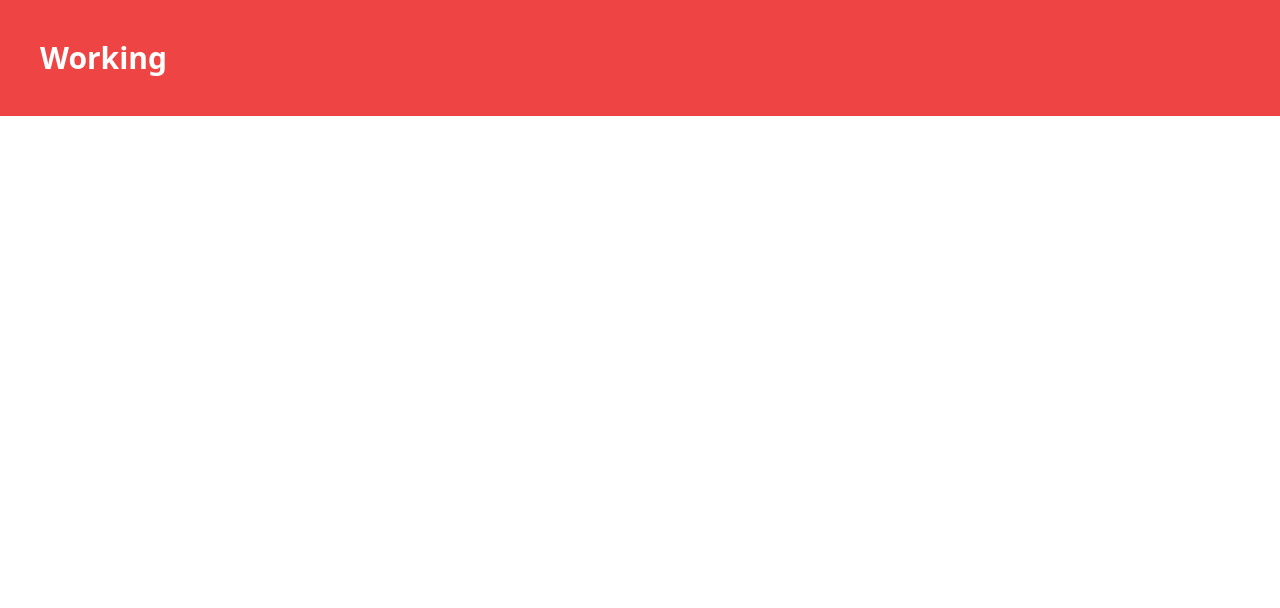
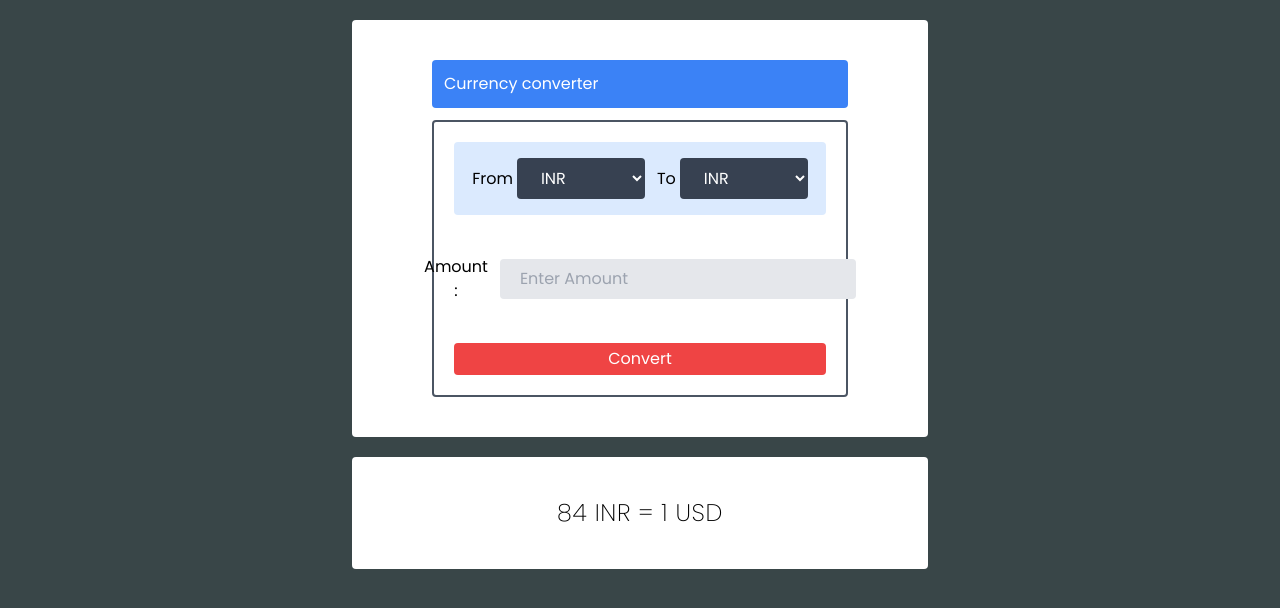
Before and after one commit to madhavaraj1111/currency-converter, a website built with Vite: page index.html in a window 1280 px wide. Built offline with nearby package versions, Linux system fonts and the light colour scheme.

Commit message:
docs: Developed the user interface

```diff
--- a/assets/css/index.css
+++ b/assets/css/index.css
@@ -1,3 +1,6 @@
+/* poppins */
+@import url('https://fonts.googleapis.com/css2?family=Poppins:ital,wght@0,100;0,200;0,300;0,400;0,500;0,600;0,700;0,800;0,900;1,100;1,200;1,300;1,400;1,500;1,600;1,700;1,800;1,900&display=swap');
+
 @tailwind base;
 @tailwind components;
 @tailwind utilities;
--- a/index.html
+++ b/index.html
@@ -3,15 +3,69 @@
   <head>
     <meta charset="UTF-8" />
     <meta name="viewport" content="width=device-width, initial-scale=1.0" />
-    <title>Currency convertor</title>
+    <title>Currency converter</title>
 
     <!-- TailwindCSS -->
     <link rel="stylesheet" href="./assets/css/index.css" />
   </head>
-  <body>
+  <body class="bg-outerspace font-poppins">
     <!-- Write your HTML here -->
-    <div id="app" class="text-3xl font-bold bg-red-500 text-white p-10">
-      Working
+
+    <div
+      class="bg-white p-2 sm:px-20 sm:py-10 m-20 my-5 rounded max-w-xl mx-auto"
+    >
+      <h2 class="bg-blue-500 text-white p-3 rounded mb-3">
+        Currency converter
+      </h2>
+
+      <form class="border-2 border-gray-600 p-2 sm:p-5 mx-auto rounded">
+        <div
+          class="bg-blue-100 rounded flex p-4 items-center justify-center gap-5 sm:gap-3"
+        >
+          <div class="flex items-center w-fit">
+            <label for="currency" class="pr-1">From</label>
+            <select
+              name=""
+              id="currency"
+              class="sm:w-32 py-1 sm:py-2 px-5 bg-gray-700 text-white rounded outline-none cursor-pointer"
+            >
+              <option value="INR" class="">INR</option>
+            </select>
+          </div>
+          <div class="flex items-center w-fit">
+            <label for="currency" class="pr-1">To</label
+            ><select
+              name=""
+              id="currency"
+              class="sm:w-32 py-1 sm:py-2 px-5 bg-gray-700 text-white rounded outline-none cursor-pointer"
+            >
+              <option value="INR" class="">INR</option>
+            </select>
+          </div>
+        </div>
+        <div class="text-center sm:flex items-center justify-center my-10">
+          <label for="inputvalue" class="pr-3">Amount :</label>
+          <input
+            type="text"
+            id="=inputvalue"
+            class="px-3 py-1 sm:px-5 sm:py-2 bg-gray-200 rounded outline-none"
+            placeholder="Enter Amount"
+          />
+        </div>
+        <button
+          class="px-2 py-1 bg-red-500 text-white rounded hover:bg-red-600 w-full"
+        >
+          Convert
+        </button>
+      </form>
+    </div>
+
+    <div>
+      <h4
+        class="font-extralight text-2xl rounded text-center tracking-wide bg-white max-w-xl p-10 mx-auto"
+      >
+        84 INR = 1 USD
+      </h4>
     </div>
     <script type="module" src="./assets/js/main.js"></script>
   </body>
--- a/tailwind.config.js
+++ b/tailwind.config.js
@@ -2,7 +2,14 @@
 export default {
   content: ["./index.html", "./src/**/*.{js,ts,jsx,tsx}"],
   theme: {
-    extend: {},
+    extend: {
+      colors:{
+        'outerspace':'#394648',
+      },
+      fontFamily:{
+        "poppins":'"Poppins", sans-serif',
+      }
+    },
   },
   plugins: [],
 };
```
Also changed, not shown: README.md.
